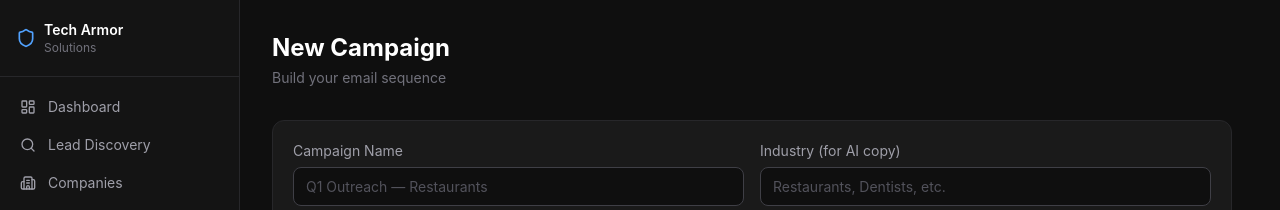
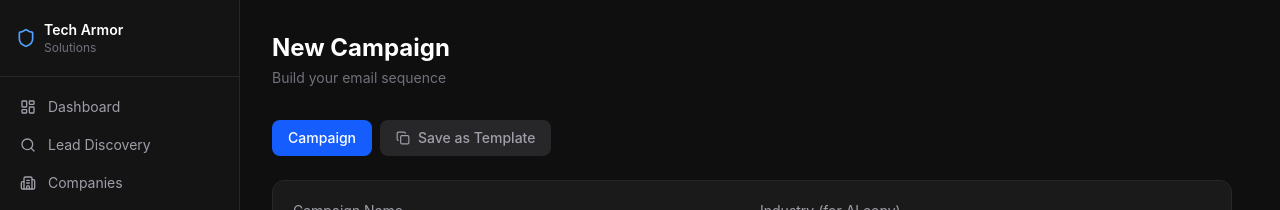
Before and after one commit to Techarmor-Solutions/lead-management, a Next.js app: page /campaigns/new in a window 1280 px wide. Shown: the top 210 px of the page. Built offline with nearby package versions, Linux system fonts and the light colour scheme; no server answers; the database is empty.

Commit message:
template campaign feature creation

```diff
--- a/app/(app)/campaigns/[id]/CampaignActions.tsx
+++ b/app/(app)/campaigns/[id]/CampaignActions.tsx
@@ -2,10 +2,11 @@
 
 import { useState } from "react";
 import { useRouter } from "next/navigation";
-import { CheckCircle, Send, Pause, Play, Trash2 } from "lucide-react";
+import { CheckCircle, Send, Pause, Play, Trash2, Plus } from "lucide-react";
+import Link from "next/link";
 
 interface Props {
-  campaign: { id: string; status: string; name: string };
+  campaign: { id: string; status: string; name: string; isTemplate?: boolean };
 }
 
 export default function CampaignActions({ campaign }: Props) {
@@ -37,6 +38,37 @@ export default function CampaignActions({ campaign }: Props) {
     setLoading(true);
     await fetch(`/api/campaigns/${campaign.id}`, { method: "DELETE" });
     router.push("/campaigns");
+  }
+
+  // Template view: just a "Use Template" link + delete
+  if (campaign.isTemplate) {
+    return (
+      <div className="flex items-center gap-2">
+        <Link
+          href={`/campaigns/new?template=${campaign.id}`}
+          className="flex items-center gap-2 bg-purple-600 hover:bg-purple-500 text-white px-3 py-2 rounded-lg text-sm font-medium transition-colors"
+        >
+          <Plus className="w-4 h-4" />
+          Use Template
+        </Link>
+        {confirm === "delete" ? (
+          <div className="flex items-center gap-2">
+            <span className="text-sm text-zinc-400">Delete template?</span>
+            <button onClick={deleteCampaign} className="text-sm bg-red-600 hover:bg-red-500 text-white px-3 py-1.5 rounded-lg transition-colors">
+              Delete
+            </button>
+            <button onClick={() => setConfirm(null)} className="text-sm text-zinc-400 hover:text-white px-2 py-1.5">Cancel</button>
+          </div>
+        ) : (
+          <button
+            onClick={() => setConfirm("delete")}
+            className="p-2 text-zinc-500 hover:text-red-400 hover:bg-red-900/20 rounded-lg transition-colors"
+          >
+            <Trash2 className="w-4 h-4" />
+          </button>
+        )}
+      </div>
+    );
   }
 
   return (
--- a/app/(app)/campaigns/new/CampaignBuilder.tsx
+++ b/app/(app)/campaigns/new/CampaignBuilder.tsx
@@ -2,7 +2,7 @@
 
 import { useState } from "react";
 import { useRouter } from "next/navigation";
-import { Plus, Trash2, Sparkles, ChevronDown, ChevronUp, Mail, Linkedin, Phone, CheckSquare, MessageSquare } from "lucide-react";
+import { Plus, Trash2, Sparkles, ChevronDown, ChevronUp, Mail, Linkedin, Phone, CheckSquare, MessageSquare, Copy } from "lucide-react";
 import { AgencyProfile, Contact } from "@prisma/client";
 
 type StepType = "EMAIL" | "LINKEDIN_CONNECT" | "LINKEDIN_MESSAGE" | "CALL" | "TASK";
@@ -26,11 +26,27 @@ interface Step {
   body: string;
 }
 
+interface TemplateStep {
+  label: string;
+  stepType: string;
+  delayDays: number;
+  subject: string;
+  body: string;
+}
+
 interface Props {
   contacts: ContactWithCompany[];
   agencyProfile: AgencyProfile | null;
   lists: ContactList[];
+  initialSteps?: TemplateStep[];
+  initialIndustry?: string;
 }
+
+const DEFAULT_STEPS: Step[] = [
+  { label: "Initial Outreach", stepType: "EMAIL", delayDays: 0, subject: "", body: "" },
+  { label: "Follow-up #1", stepType: "EMAIL", delayDays: 3, subject: "", body: "" },
+  { label: "Final Follow-up", stepType: "EMAIL", delayDays: 7, subject: "", body: "" },
+];
 
 const TAGS = ["{{first_name}}", "{{company_name}}", "{{sender_name}}"];
 
@@ -50,18 +66,25 @@ const TYPE_COLORS: Record<StepType, string> = {
   TASK: "bg-amber-600/20 text-amber-400 border-amber-600/30",
 };
 
-export default function CampaignBuilder({ contacts, agencyProfile, lists }: Props) {
+function toSteps(raw: TemplateStep[]): Step[] {
+  return raw.map((s) => ({
+    label: s.label,
+    stepType: (s.stepType as StepType) || "EMAIL",
+    delayDays: s.delayDays,
+    subject: s.subject,
+    body: s.body,
+  }));
+}
+
+export default function CampaignBuilder({ contacts, agencyProfile, lists, initialSteps, initialIndustry }: Props) {
   const router = useRouter();
+  const [mode, setMode] = useState<"campaign" | "template">("campaign");
   const [name, setName] = useState("");
-  const [industry, setIndustry] = useState("");
+  const [industry, setIndustry] = useState(initialIndustry || "");
   const [selectedContactIds, setSelectedContactIds] = useState<Set<string>>(new Set());
   const [contactSearch, setContactSearch] = useState("");
   const [selectedListId, setSelectedListId] = useState("");
-  const [steps, setSteps] = useState<Step[]>([
-    { label: "Initial Outreach", stepType: "EMAIL", delayDays: 0, subject: "", body: "" },
-    { label: "Follow-up #1", stepType: "EMAIL", delayDays: 3, subject: "", body: "" },
-    { label: "Final Follow-up", stepType: "EMAIL", delayDays: 7, subject: "", body: "" },
-  ]);
+  const [steps, setSteps] = useState<Step[]>(initialSteps ? toSteps(initialSteps) : DEFAULT_STEPS);
   const [activeStep, setActiveStep] = useState(0);
   const [generating, setGenerating] = useState(false);
   const [saving, setSaving] = useState(false);
@@ -170,7 +193,6 @@ export default function CampaignBuilder({ contacts, agencyProfile, lists }: Prop
 
     const data = await res.json();
     if (data.steps) {
-      // Apply AI copy only to EMAIL steps
       let emailIdx = 0;
       setSteps((prev) =>
         prev.map((step) => {
@@ -188,7 +210,6 @@ export default function CampaignBuilder({ contacts, agencyProfile, lists }: Prop
     if (!name.trim()) { alert("Campaign name required"); return; }
     if (selectedContactIds.size === 0) { alert("Select at least one contact"); return; }
 
-    // Validate email steps have subject + body
     const invalidEmail = steps.find((s) => s.stepType === "EMAIL" && (!s.subject.trim() || !s.body.trim()));
     if (invalidEmail) {
       alert(`Email step "${invalidEmail.label}" needs a subject and body.`);
@@ -205,16 +226,69 @@ export default function CampaignBuilder({ contacts, agencyProfile, lists }: Prop
     router.push(`/campaigns/${data.id}`);
   }
 
+  async function handleSaveTemplate() {
+    if (!name.trim()) { alert("Template name required"); return; }
+
+    const invalidEmail = steps.find((s) => s.stepType === "EMAIL" && (!s.subject.trim() || !s.body.trim()));
+    if (invalidEmail) {
+      alert(`Email step "${invalidEmail.label}" needs a subject and body.`);
+      return;
+    }
+
+    setSaving(true);
+    const res = await fetch("/api/campaigns", {
+      method: "POST",
+      headers: { "Content-Type": "application/json" },
+      body: JSON.stringify({ name, industry, status: "DRAFT", isTemplate: true, contactIds: [], steps }),
+    });
+    const data = await res.json();
+    router.push(`/campaigns/${data.id}`);
+  }
+
   const step = steps[activeStep];
 
   return (
     <div className="space-y-6">
+      {/* Mode toggle */}
+      <div className="flex gap-2">
+        <button
+          onClick={() => setMode("campaign")}
+          className={`px-4 py-2 rounded-lg text-sm font-medium transition-colors ${
+            mode === "campaign" ? "bg-blue-600 text-white" : "bg-zinc-800 text-zinc-400 hover:text-white"
+          }`}
+        >
+          Campaign
+        </button>
+        <button
+          onClick={() => setMode("template")}
+          className={`flex items-center gap-2 px-4 py-2 rounded-lg text-sm font-medium transition-colors ${
+            mode === "template" ? "bg-purple-600 text-white" : "bg-zinc-800 text-zinc-400 hover:text-white"
+          }`}
+        >
+          <Copy className="w-3.5 h-3.5" />
+          Save as Template
+        </button>
+      </div>
+
+      {mode === "template" && (
+        <div className="bg-purple-900/20 border border-purple-600/30 rounded-xl px-4 py-3 text-sm text-purple-300">
+          Template mode: no contacts needed. Save the sequence to reuse later when creating campaigns.
+        </div>
+      )}
+
       {/* Campaign Name */}
       <div className="bg-[#1a1a1a] border border-zinc-800 rounded-xl p-5">
         <div className="grid grid-cols-2 gap-4">
           <div>
-            <label className="block text-sm text-zinc-400 mb-1.5">Campaign Name</label>
-            <input value={name} onChange={(e) => setName(e.target.value)} className="input w-full" placeholder="Q1 Outreach — Restaurants" />
+            <label className="block text-sm text-zinc-400 mb-1.5">
+              {mode === "template" ? "Template Name" : "Campaign Name"}
+            </label>
+            <input
+              value={name}
+              onChange={(e) => setName(e.target.value)}
+              className="input w-full"
+              placeholder={mode === "template" ? "e.g. Restaurant Outreach Sequence" : "Q1 Outreach — Restaurants"}
+            />
           </div>
           <div>
             <label className="block text-sm text-zinc-400 mb-1.5">Industry (for AI copy)</label>
@@ -223,8 +297,9 @@ export default function CampaignBuilder({ contacts, agencyProfile, lists }: Prop
         </div>
       </div>
 
-      <div className="grid grid-cols-1 xl:grid-cols-2 gap-6">
-        {/* Contact Selector */}
+      <div className={`grid gap-6 ${mode === "campaign" ? "grid-cols-1 xl:grid-cols-2" : "grid-cols-1"}`}>
+        {/* Contact Selector — only in campaign mode */}
+        {mode === "campaign" && (
           <div className="bg-[#1a1a1a] border border-zinc-800 rounded-xl p-5">
             <div className="flex items-center justify-between mb-3">
               <h3 className="font-semibold text-white">Contacts ({selectedContactIds.size} selected)</h3>
@@ -261,7 +336,7 @@ export default function CampaignBuilder({ contacts, agencyProfile, lists }: Prop
                     className={`flex items-center gap-3 px-2 py-1.5 rounded-lg transition-colors ${
                       disabled ? "opacity-40 cursor-not-allowed" : "hover:bg-zinc-800/50 cursor-pointer"
                     }`}
-                  title={isDNC ? "Do Not Contact — cannot add to campaign" : noEmail ? "No email address — add one first" : undefined}
+                    title={isDNC ? "Do Not Contact" : noEmail ? "No email address" : undefined}
                   >
                     <input
                       type="checkbox"
@@ -283,6 +358,7 @@ export default function CampaignBuilder({ contacts, agencyProfile, lists }: Prop
               })}
             </div>
           </div>
+        )}
 
         {/* Step Editor */}
         <div className="bg-[#1a1a1a] border border-zinc-800 rounded-xl p-5">
@@ -332,7 +408,6 @@ export default function CampaignBuilder({ contacts, agencyProfile, lists }: Prop
           {/* Active step form */}
           {step && (
             <div className="space-y-3">
-              {/* Step type selector */}
               <div>
                 <label className="block text-xs text-zinc-500 mb-1.5">Step Type</label>
                 <div className="flex flex-wrap gap-1.5">
@@ -452,6 +527,8 @@ export default function CampaignBuilder({ contacts, agencyProfile, lists }: Prop
 
       {/* Actions */}
       <div className="flex items-center gap-3">
+        {mode === "campaign" ? (
+          <>
             <button
               onClick={() => handleSave("DRAFT")}
               disabled={saving}
@@ -466,6 +543,17 @@ export default function CampaignBuilder({ contacts, agencyProfile, lists }: Prop
             >
               {saving ? "Saving..." : "Mark as Ready for Review"}
             </button>
+          </>
+        ) : (
+          <button
+            onClick={handleSaveTemplate}
+            disabled={saving}
+            className="flex items-center gap-2 bg-purple-600 hover:bg-purple-500 text-white px-4 py-2 rounded-lg text-sm font-medium transition-colors disabled:opacity-50"
+          >
+            <Copy className="w-4 h-4" />
+            {saving ? "Saving..." : "Save Template"}
+          </button>
+        )}
       </div>
     </div>
   );
--- a/app/(app)/campaigns/new/page.tsx
+++ b/app/(app)/campaigns/new/page.tsx
@@ -3,8 +3,14 @@ import CampaignBuilder from "./CampaignBuilder";
 
 export const dynamic = "force-dynamic";
 
-export default async function NewCampaignPage() {
-  const [contacts, agencyProfile, lists] = await Promise.all([
+export default async function NewCampaignPage({
+  searchParams,
+}: {
+  searchParams: Promise<{ template?: string }>;
+}) {
+  const { template: templateId } = await searchParams;
+
+  const [contacts, agencyProfile, lists, templateData] = await Promise.all([
     prisma.contact.findMany({
       orderBy: { createdAt: "desc" },
       include: { company: { select: { name: true, industry: true, website: true } } },
@@ -17,15 +23,29 @@ export default async function NewCampaignPage() {
         members: { select: { contactId: true } },
       },
     }),
+    templateId
+      ? prisma.campaign.findUnique({
+          where: { id: templateId, isTemplate: true },
+          include: { steps: { orderBy: { stepNumber: "asc" } } },
+        })
+      : null,
   ]);
 
   return (
     <div className="p-8 max-w-5xl">
       <div className="mb-8">
         <h1 className="text-2xl font-bold text-white">New Campaign</h1>
-        <p className="text-zinc-500 text-sm mt-1">Build your email sequence</p>
+        <p className="text-zinc-500 text-sm mt-1">
+          {templateData ? `Using template: ${templateData.name}` : "Build your email sequence"}
+        </p>
       </div>
-      <CampaignBuilder contacts={contacts} agencyProfile={agencyProfile} lists={lists} />
+      <CampaignBuilder
+        contacts={contacts}
+        agencyProfile={agencyProfile}
+        lists={lists}
+        initialSteps={templateData?.steps}
+        initialIndustry={templateData?.industry}
+      />
     </div>
   );
 }
--- a/app/api/campaigns/route.ts
+++ b/app/api/campaigns/route.ts
@@ -10,13 +10,14 @@ export async function GET() {
 }
 
 export async function POST(req: NextRequest) {
-  const { name, industry, status, contactIds, steps } = await req.json();
+  const { name, industry, status, isTemplate, contactIds, steps } = await req.json();
 
   const campaign = await prisma.campaign.create({
     data: {
       name,
       industry: industry || "",
       status: status || "DRAFT",
+      isTemplate: isTemplate || false,
       steps: {
         create: steps.map(
           (step: { label: string; stepType: string; delayDays: number; subject: string; body: string }, i: number) => ({
@@ -33,22 +34,18 @@ export async function POST(req: NextRequest) {
     include: { steps: true },
   });
 
-  // Create pending send records for each contact × EMAIL step only
-  // Non-email steps are manual tasks — no automated sends
+  // Templates have no contacts — skip Send record creation
+  if (!isTemplate && contactIds?.length > 0) {
     const emailSteps = campaign.steps.filter((s) => s.stepType === "EMAIL");
     const sendData = [];
     for (const contactId of contactIds) {
       for (const step of emailSteps) {
-      sendData.push({
-        campaignId: campaign.id,
-        contactId,
-        stepId: step.id,
-      });
+        sendData.push({ campaignId: campaign.id, contactId, stepId: step.id });
       }
     }
-
     if (sendData.length > 0) {
       await prisma.send.createMany({ data: sendData, skipDuplicates: true });
+    }
   }
 
   return NextResponse.json(campaign);
```
Also changed, not shown: app/(app)/campaigns/[id]/page.tsx (+10 -3 lines), app/(app)/campaigns/page.tsx (+41 -3 lines), 2 other files (tests, documents, lock files or other folders). Lines whose indentation alone changed are shown as unchanged.
